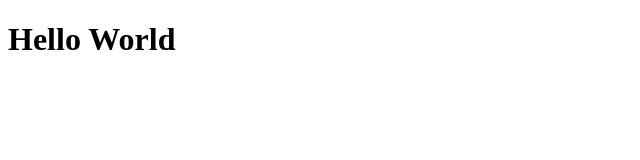
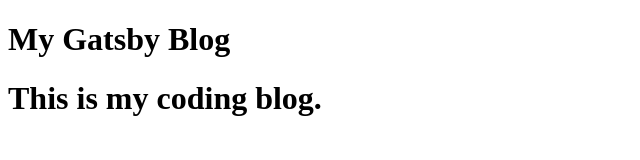
Before and after one commit to PugConDoin/illys-blog, a Gatsby site: page / in a window 1280 px wide. Shown: the whole page, without its empty margins (0-640 px from the left). Built offline with nearby package versions, Linux system fonts and the light colour scheme; Gatsby itself is replaced by a stand-in of ours.

Commit message:
add site metadata hook

```diff
--- a/gatsby-config.js
+++ b/gatsby-config.js
@@ -1,4 +1,10 @@
+const siteMetadata = {
+  title: `My Gatsby Blog`,
+  description: `This is my coding blog.`,
+}
+
 module.exports = {
+  siteMetadata,
   plugins: [
     `gatsby-plugin-mdx`,
     {
--- /dev/null
+++ b/src/hooks/use-site-metadata.js
@@ -0,0 +1,17 @@
+import { graphql, useStaticQuery } from 'gatsby'
+
+export const useSiteMetadata = () => {
+  const { site } = useStaticQuery(
+    graphql`
+      query SITE_METADATA_QUERY {
+        site {
+          siteMetadata {
+            title
+            description
+          }
+        }
+      }
+    `
+  )
+  return site.siteMetadata
+}
--- a/src/pages/index.js
+++ b/src/pages/index.js
@@ -1,10 +1,13 @@
 import React from 'react'
+import { useSiteMetadata } from '../hooks/use-site-metadata'
 
 function IndexPage() {
+  const { title, description } = useSiteMetadata()
   return (
-    <div>
-      <h1>Hello World</h1>
-    </div>
+    <>
+      <h1>{title}</h1>
+      <h1>{description}</h1>
+    </>
   )
 }
 
```
